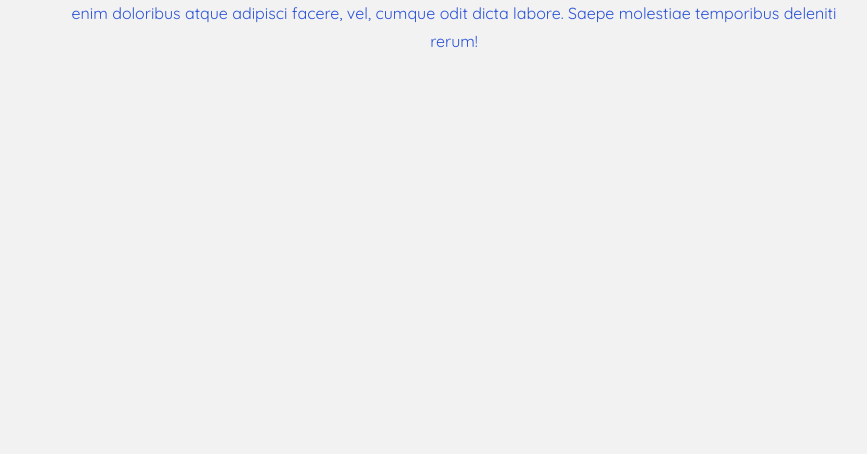
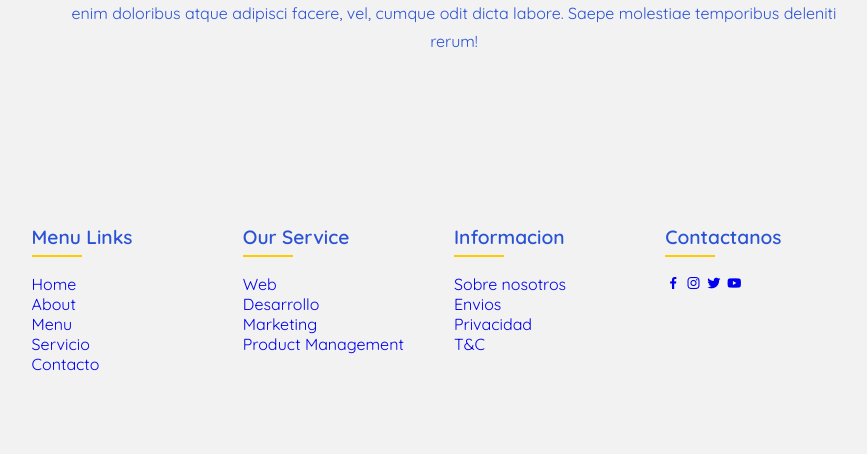
Before and after one commit to Sir-Fehane/Integrador, a PHP site: page /html/front.html in a window 1280 px wide. Shown: the part 2262-2716 px from the top of the page, without its empty margins (186-1053 px from the left). Before the commit the page ends 2310 px from the top, so only its background shows below. Run offline with PHP 8.4, Linux system fonts and the light colour scheme.

Commit message:
Avance 23/06
Avance de la noche.

```diff
--- a/INTEGRADORA/css/header.css
+++ b/INTEGRADORA/css/header.css
@@ -140,3 +140,28 @@ padding: 70px 17%;
 .s-box p{
     line-height: 1.7;
 }
+.main{
+display: flex;
+flex-wrap: wrap;
+}
+.footer{
+padding: 10px 0;
+}
+.col{
+width: 25%;
+}
+.col h4{
+    font-size: 1.2rem;
+    color:var(--text-color);
+    margin-bottom: 25px;
+    position: relative;
+}
+.col h4::before{
+    content:"";
+    position: absolute;
+    height: 2px;
+    width: 50px;
+    left: 0;
+    bottom: -8px;
+    background-color: var(--main-color);
+}
--- a/INTEGRADORA/html/front.html
+++ b/INTEGRADORA/html/front.html
@@ -78,11 +78,48 @@
     </section>
     <!--Footer-->
     <section>
-        <footer>
-            <div class="f-box">
+        <div class="footer">
+            <div class="main">
+                <div class="col">
+                    <h4>Menu Links</h4>
+                    <ul>
+                        <li><a href="#">Home</a></li>
+                        <li><a href="#">About</a></li>
+                        <li><a href="#">Menu</a></li>
+                        <li><a href="#">Servicio</a></li>
+                        <li><a href="#">Contacto</a></li>
+                    </ul>
+                </div>
+                <div class="col">
+                    <h4>Our Service</h4>
+                    <ul>
+                        <li><a href="#">Web</a></li>
+                        <li><a href="#">Desarrollo</a></li>
+                        <li><a href="#">Marketing</a></li>
+                        <li><a href="#">Product Management</a></li>
+                    </ul>
+                </div>
+                <div class="col">
+                    <h4>Informacion</h4>
+                    <ul>
+                        <li><a href="#">Sobre nosotros</a></li>
+                        <li><a href="#">Envios</a></li>
+                        <li><a href="#">Privacidad</a></li>
+                        <li><a href="#">T&C</a></li>
+                    </ul>
+                </div>
+                <div class="col">
+                    <h4>Contactanos</h4>
+                    <div class="social">
+                        <a href="#"><i class='bx bxl-facebook' ></i></a>
+                        <a href="#"><i class='bx bxl-instagram' ></i></a>
+                        <a href="#"><i class='bx bxl-twitter' ></i></a>
+                        <a href="#"><i class='bx bxl-youtube' ></i></a>
+                    </div>
 
+                </div>
             </div>
-        </footer>
+        </div>
     </section>
 </body>
 </html>
```
